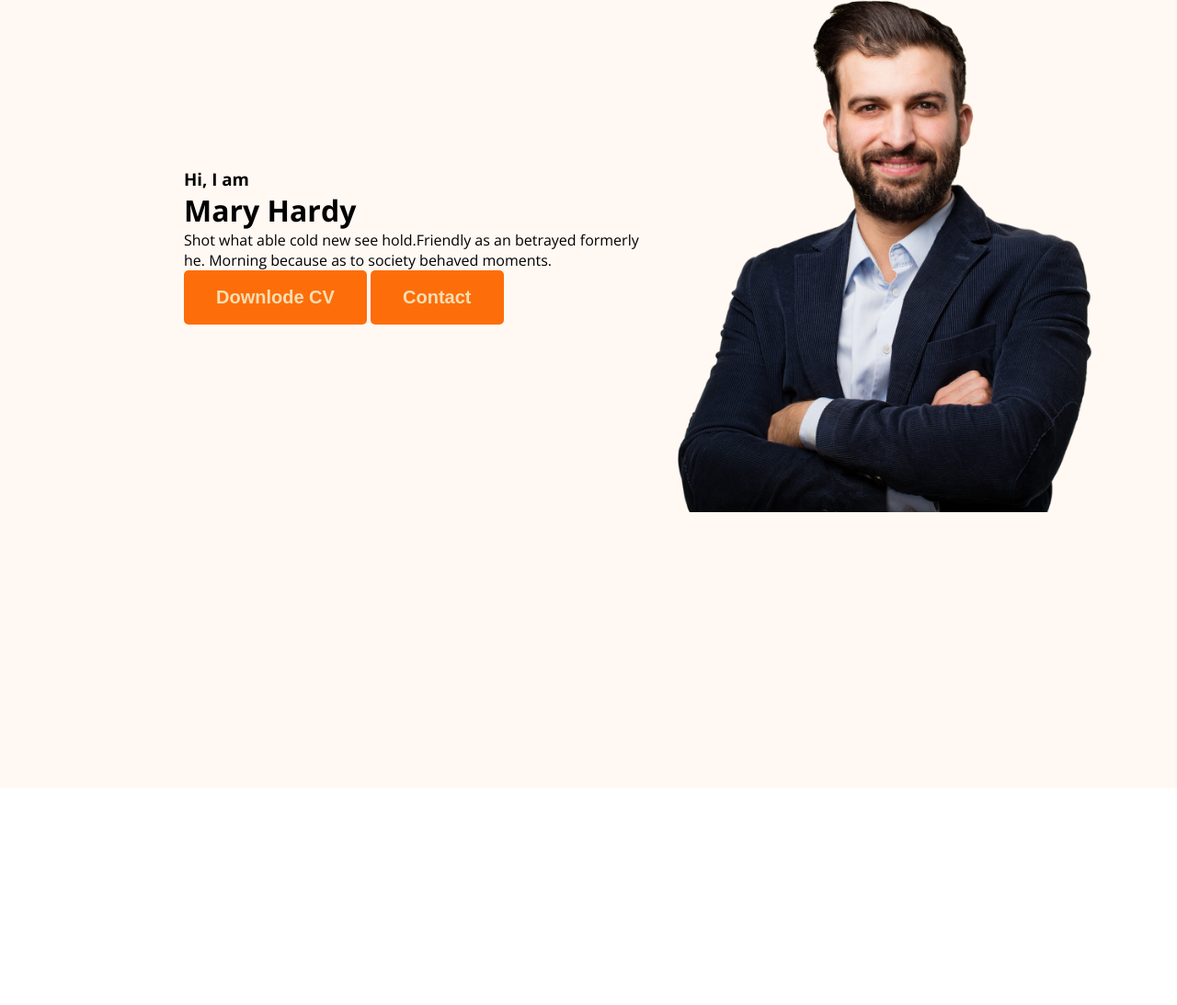
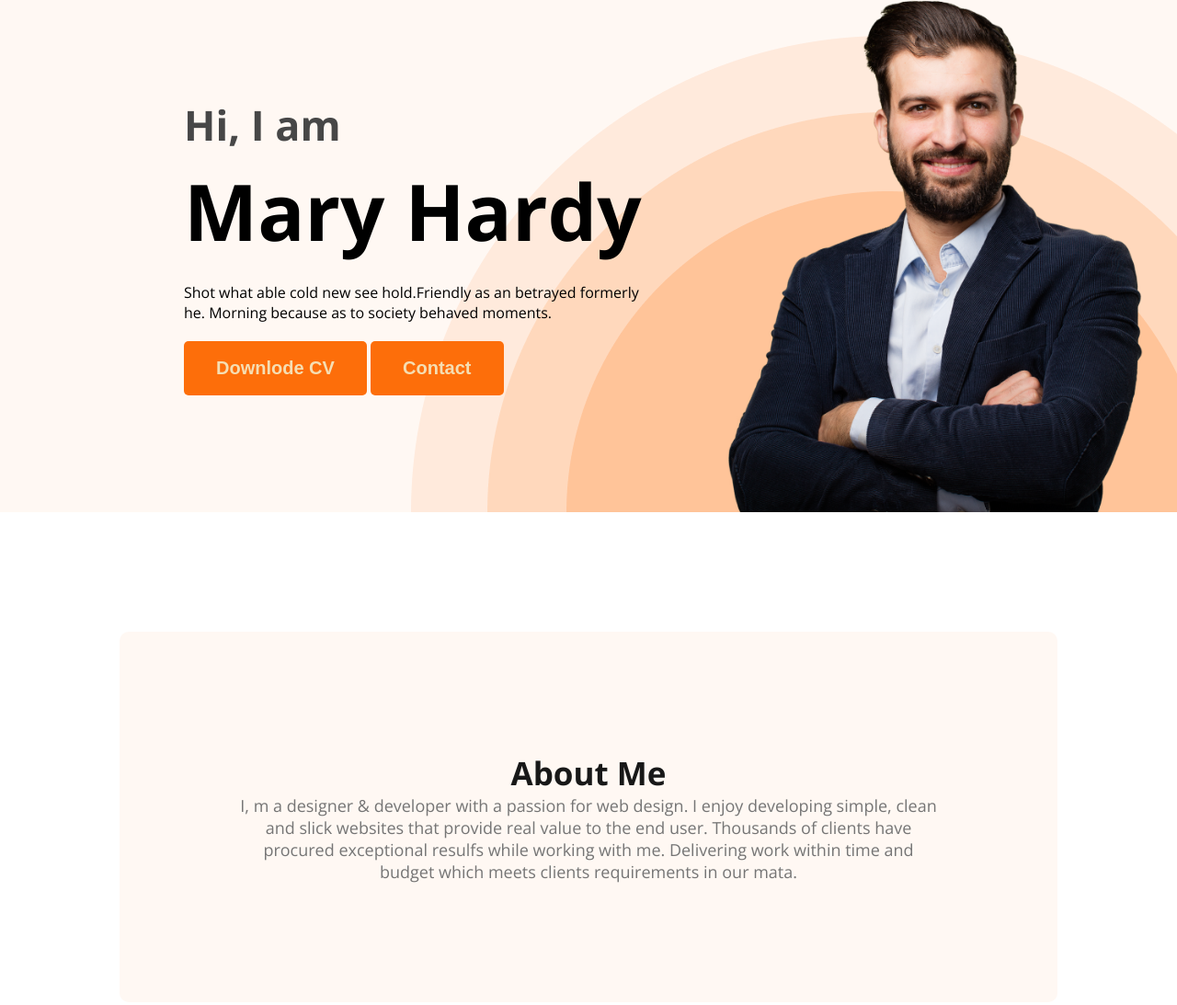
Before and after one commit to Azahar-Uddin-Akash/developer-portfolio, a plain HTML site: page index.html in a window 1280 px wide. Shown: the part 113-1206 px from the top of the page at 92% size. Before the commit the page ends 970 px from the top, so only its background shows below. Drawn offline with nearby package versions, Linux system fonts and the light colour scheme.

Commit message:
update about section

```diff
--- a/index.html
+++ b/index.html
@@ -23,10 +23,10 @@
             </ul>
         </nav>
         <div class="banner">
-            <div>
+            <div class="banner_content">
                 <h3 class="banner-grting">Hi, I am</h3>
                 <h1 class="banner_title"> Mary Hardy</h1>
-                <p>Shot what able cold new see hold.Friendly as an betrayed formerly <br> he. Morning because as to society behaved moments.</p>
+                <p class="banner_discription">Shot what able cold new see hold.Friendly as an betrayed formerly <br> he. Morning because as to society behaved moments.</p>
                 <button class="btn">Downlode CV</button>
                 <button class="btn">Contact</button>
             </div>
@@ -34,7 +34,12 @@
         </div>
     </header>
     <main>
-
+        <section class="about">
+            <h3 class="sectionTitle">
+                About Me
+            </h3>
+            <p class="section_discription">I, m a designer & developer with a passion for web design. I enjoy developing simple, clean and slick websites that provide real value to the end user. Thousands of clients have procured exceptional resulfs while working with me. Delivering work within time and budget which meets clients requirements in our mata.</p>
+        </section>
     </main>
     <footer>
 
--- a/style/index.css
+++ b/style/index.css
@@ -55,13 +55,55 @@ nav a{
 }
 .header_bg{
     background-color: #FFF8F3 ;
+    background-image: url(../asscerts/images/header_bg.png);
+    background-repeat: no-repeat;
+    background-position: bottom right;
 }
 .banner {
-    padding: 30px 30px 300px 200px;
+    padding: 30px 30px 0px 200px;
     display: flex;
     align-items: center;
+    justify-content: space-between;
 
+}
+.banner_content{
+    max-width: 500px;
+}
+.banner-grting{
+    font-size: 45px;
+    color: #474747;
+    margin-bottom: 0;
+}
+.banner_title{
+    font-size: 85px;
+    font-weight: 700;
+    margin-top: 5px;
+    margin-bottom: 20px;
+}
+.banner_discription{
+    margin-bottom: 20px;
 }
 .banner .b-image{
     width: 500px;
 }
+/* main section start */
+
+/* about section start */
+.about{
+    padding: 130px;
+    border-radius: 10px;
+    background: #FFF8F3;
+    margin: 130px;
+}
+.sectionTitle{
+    color: #181818;
+    text-align: center;
+    font-size: 35px;
+    font-weight: 700;
+}
+.section_discription{
+    color: #757575;
+    text-align: center;
+    font-size: 18px;
+}
+/* 5.4end */
```
